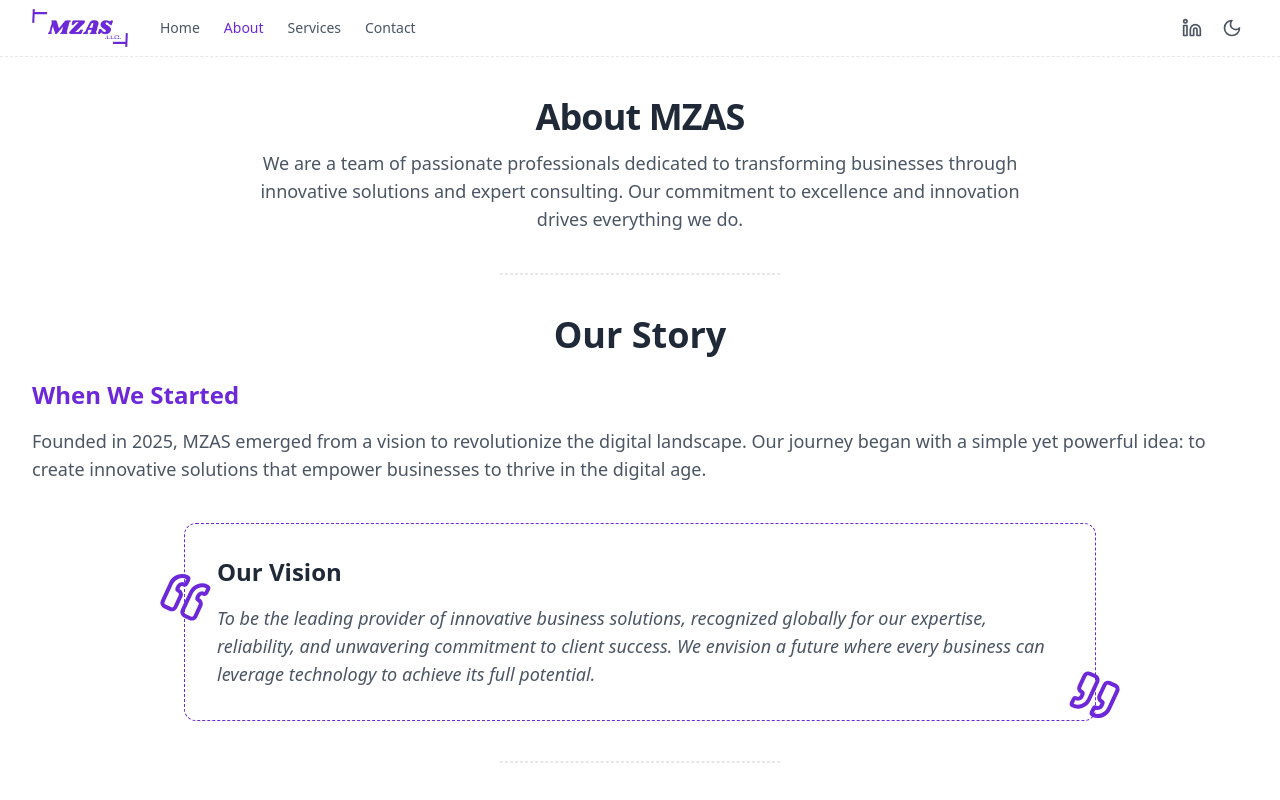
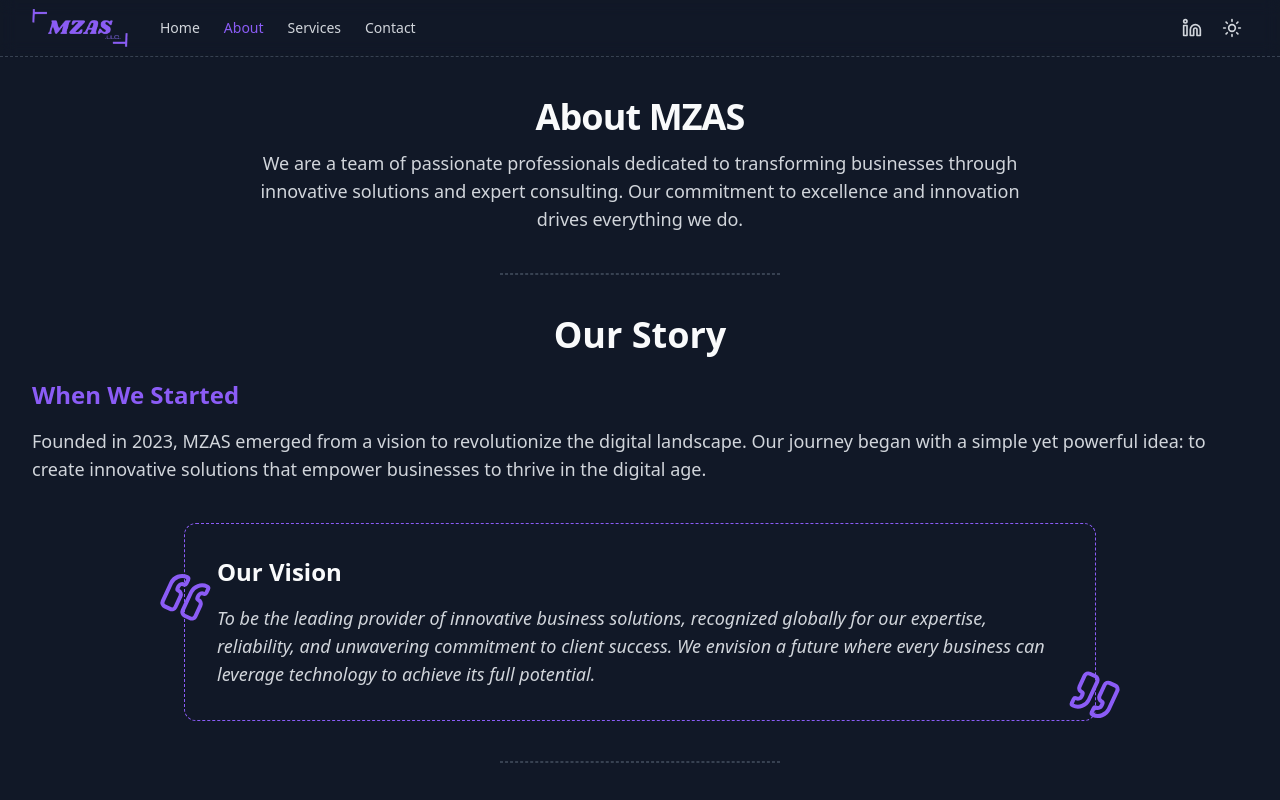
Before and after one commit to The-HSQ/mzas, a Next.js app: page /about in a window 1280 px wide. Shown: the top 800 px of the page. Built offline with nearby package versions, Linux system fonts and the light colour scheme.

Commit message:
Default dark mode on and year change in about our story

```diff
--- a/src/app/layout.tsx
+++ b/src/app/layout.tsx
@@ -69,7 +69,7 @@ export default function RootLayout({
       <body
         className={`${geistSans.variable} ${geistMono.variable} antialiased bg-[var(--color-background)] text-[var(--color-text)] overflow-x-hidden`}
       >
-        <ThemeProvider defaultTheme="light">
+        <ThemeProvider defaultTheme="dark">
           <div className="sticky top-0 z-50 border-dashed border-b border-[var(--color-border)] bg-background/95 backdrop-blur supports-[backdrop-filter]:bg-background/90">
             <div className="mx-auto max-w-[1400px] 1xl:border-dashed border-l border-r border-[var(--color-border)] h-14 border-none px-[1rem] lg:px-[2rem]">
               <Header />
--- a/src/components/pages/about/CompanyStory.tsx
+++ b/src/components/pages/about/CompanyStory.tsx
@@ -12,7 +12,7 @@ const CompanyStory = () => {
             When We Started
           </h3>
           <p className="text-[var(--color-text-muted)] text-lg">
-            Founded in 2025, MZAS emerged from a vision to revolutionize the
+            Founded in 2023, MZAS emerged from a vision to revolutionize the
             digital landscape. Our journey began with a simple yet powerful
             idea: to create innovative solutions that empower businesses to
             thrive in the digital age.
--- a/src/components/ui/ThemeProvider.tsx
+++ b/src/components/ui/ThemeProvider.tsx
@@ -15,7 +15,7 @@ type ThemeProviderState = {
 };
 
 const initialState: ThemeProviderState = {
-  theme: "light",
+  theme: "dark",
   setTheme: () => null,
 };
 
@@ -23,7 +23,7 @@ const ThemeProviderContext = createContext<ThemeProviderState>(initialState);
 
 export function ThemeProvider({
   children,
-  defaultTheme = "light",
+  defaultTheme = "dark",
 }: ThemeProviderProps) {
   const [theme, setTheme] = useState<Theme>(() => {
     // Check if we're in the browser
```
